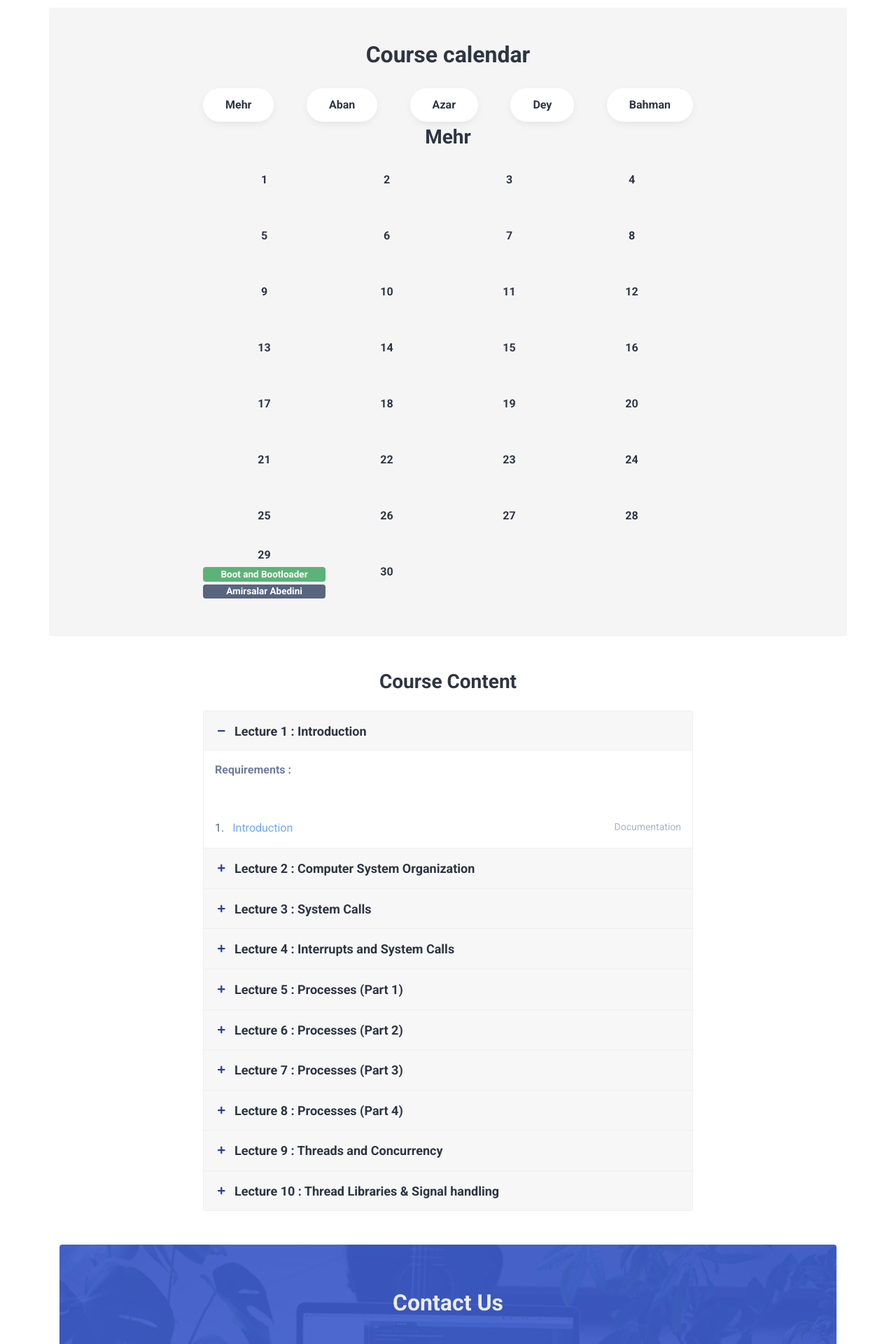
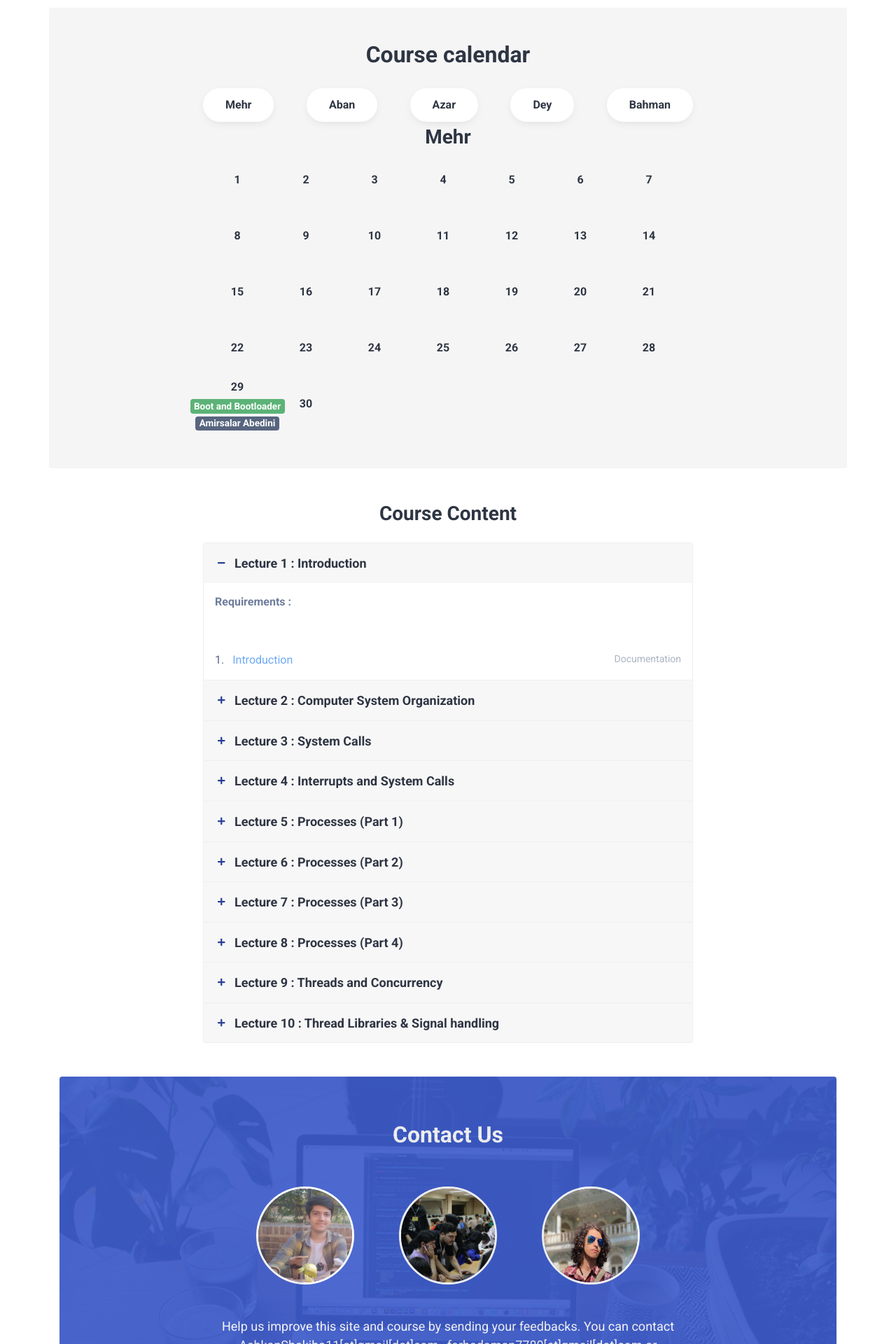
Before and after one commit to OS-CE-AUT/os-ce-aut.github.io, a Jekyll site: the page built from index.html, in a window 1280 px wide. Shown: the part 986-2906 px from the top of the page at 70% size. Built offline with Jekyll 4.4.1, drawn with Linux system fonts in a browser that asks for light colours; comment, search, counter and statistics services are not loaded.

Commit message:
feat: calendar badge sizing updated

```diff
--- a/_includes/sections/calendar.html
+++ b/_includes/sections/calendar.html
@@ -17,10 +17,10 @@
           <div class="day-box d-flex flex-column justify-content-center align-items-center">
             <h6>{{ item.day }}</h6>
             {% if item.topic%}
-                <span class="w-100 badge badge-success overflow-auto">{{item.topic}}</span>
+                <span class="badge-sizing badge badge-success">{{item.topic}}</span>
             {% endif %}
             {% if item.presenter%}
-                <span class="w-100 m-1 badge badge-secondary overflow-auto">{{item.presenter}}</span>
+                <span class="badge-sizing m-1 badge badge-secondary">{{item.presenter}}</span>
             {% endif %}
           </div>
           {% endfor %}
--- a/assets/css/calendar.css
+++ b/assets/css/calendar.css
@@ -1,6 +1,6 @@
 .day-box{
     height: 5rem;
-    width: 25% !important;
+    width: 14% !important;
 }
 .day-box span{
     overflow-wrap: break-word;
@@ -17,3 +17,8 @@
         width: auto;
     }
 }
+
+.badge-sizing{
+    min-width: 100%;
+    width: fit-content;
+}
```
